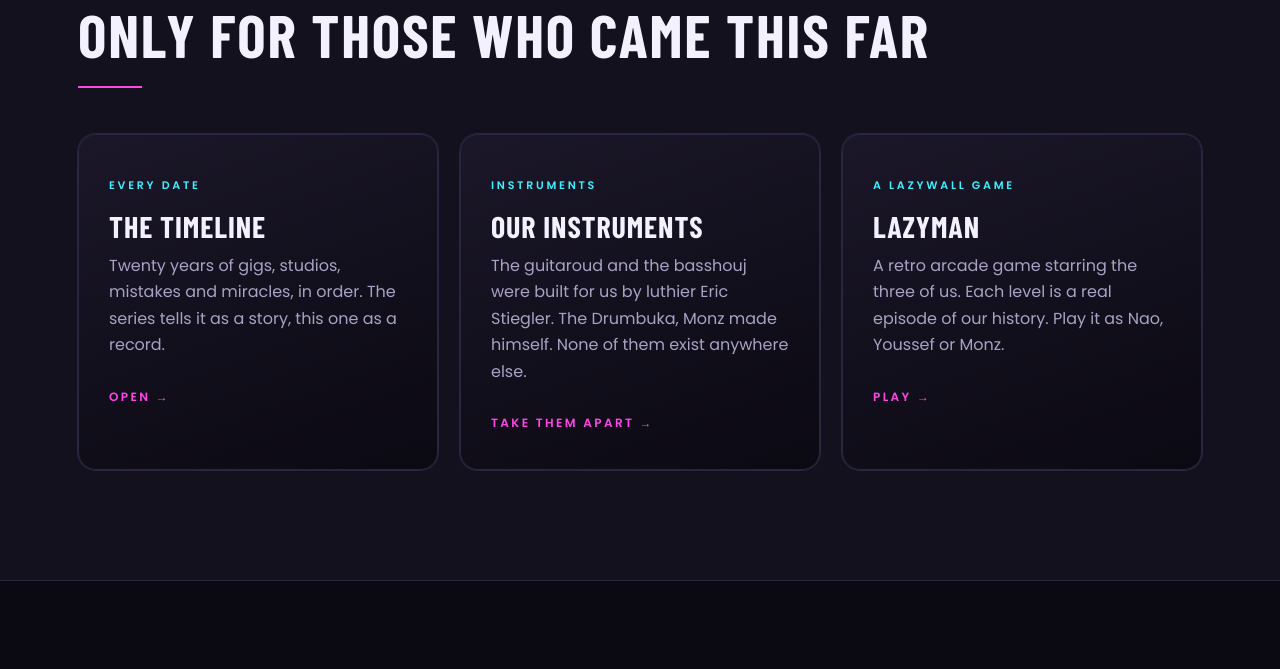
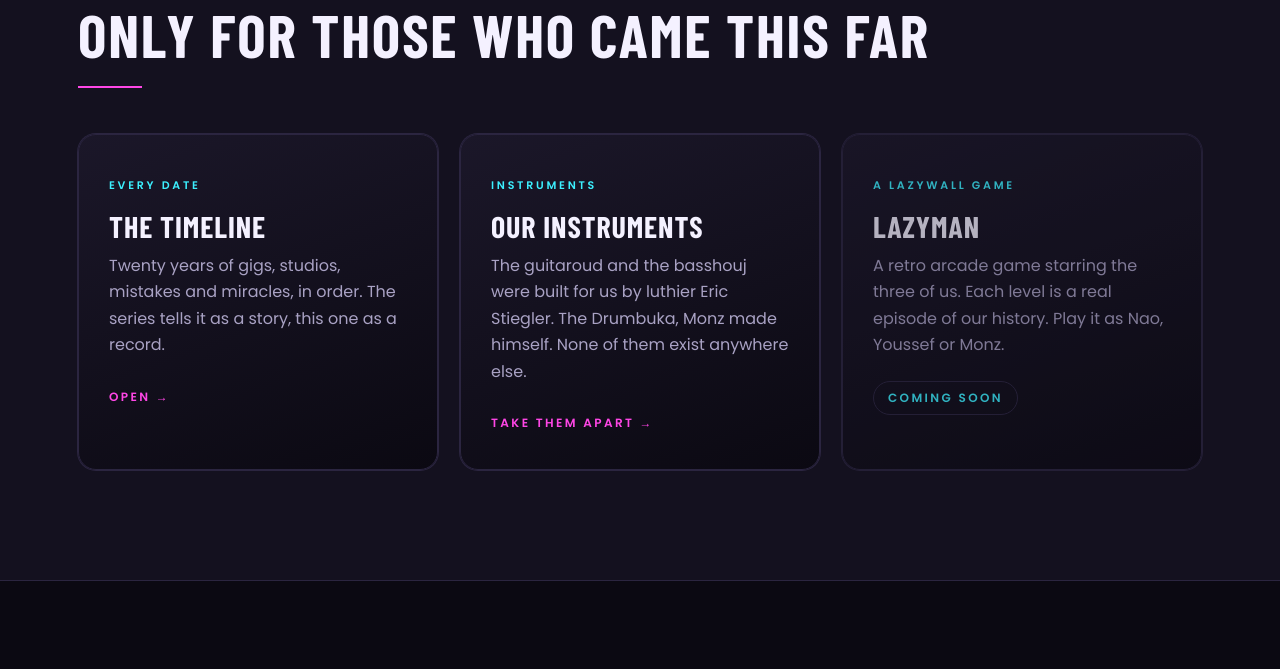
Before and after one commit to lazywall/lazywall-home, a plain HTML site: page index.html in a window 1280 px wide. Shown: the part 3500-4169 px from the top of the page. Drawn offline with nearby package versions, Linux system fonts and the light colour scheme.

Commit message:
Add files via upload

```diff
--- a/index.html
+++ b/index.html
@@ -9,7 +9,7 @@
 <link rel="preconnect" href="https://fonts.googleapis.com">
 <link rel="preconnect" href="https://fonts.gstatic.com" crossorigin>
 <link href="https://fonts.googleapis.com/css2?family=Caveat:wght@600&family=Barlow+Condensed:wght@600;700&family=Poppins:wght@400;500;600;700;800&display=swap" rel="stylesheet">
-<link rel="stylesheet" href="style.css?v=17">
+<link rel="stylesheet" href="style.css?v=18">
 </head>
 <body>
 
@@ -88,7 +88,7 @@
  <div class="keep rv">
   <a class="k" href="https://lazywall.com/timeline"><small>Every date</small><h3>The Timeline</h3><p>Twenty years of gigs, studios, mistakes and miracles, in order. The series tells it as a story, this one as a record.</p><span>Open →</span></a>
   <a class="k" href="https://lazywall.com/guitaroud"><small>Instruments</small><h3>Our instruments</h3><p>The guitaroud and the basshouj were built for us by luthier Eric Stiegler. The Drumbuka, Monz made himself. None of them exist anywhere else.</p><span>Take them apart →</span></a>
-  <a class="k" href="https://lazywall.com/lazyman"><small>A Lazywall game</small><h3>LAZYMAN</h3><p>A retro arcade game starring the three of us. Each level is a real episode of our history. Play it as Nao, Youssef or Monz.</p><span>Play →</span></a>
+  <div class="k soon"><small>A Lazywall game</small><h3>LAZYMAN</h3><p>A retro arcade game starring the three of us. Each level is a real episode of our history. Play it as Nao, Youssef or Monz.</p><span>Coming soon</span></div>
  </div>
 </div></section>
 
--- a/style.css
+++ b/style.css
@@ -274,3 +274,7 @@ nav ul a.pro{border-radius:999px}
 .hires .btn{margin-top:16px}
 @media(max-width:900px){.pols{column-count:2;column-gap:22px}}
 @media(max-width:560px){.pols{column-count:1;padding:10px 18px}.pol .cap{font-size:24px}}
+
+.k.soon{cursor:default;opacity:.72}
+.k.soon:hover{transform:none;border-color:var(--line);box-shadow:0 0 0 1px var(--line)}
+.k.soon span{display:inline-block;border:1px solid var(--line);border-radius:999px;padding:7px 14px;color:var(--gold)}
```
